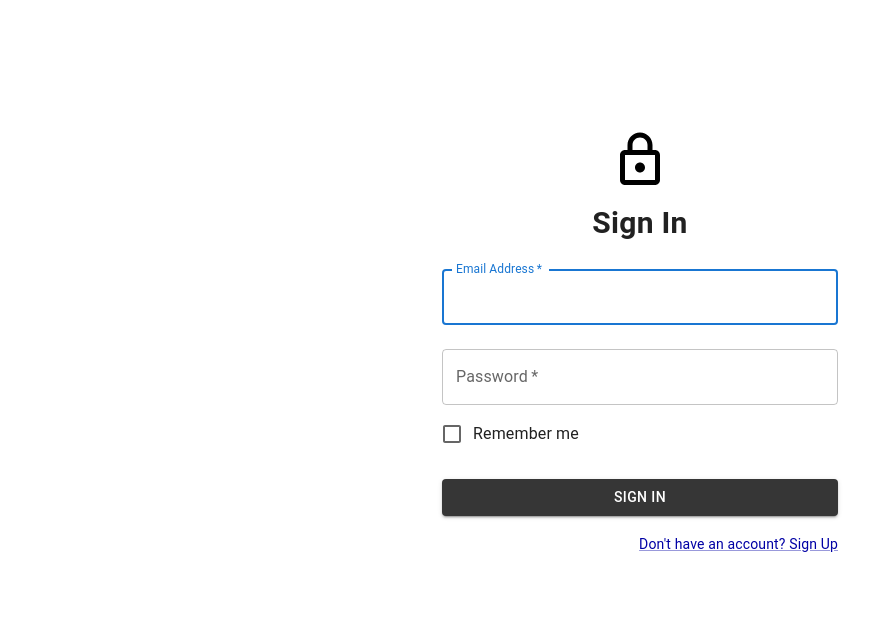
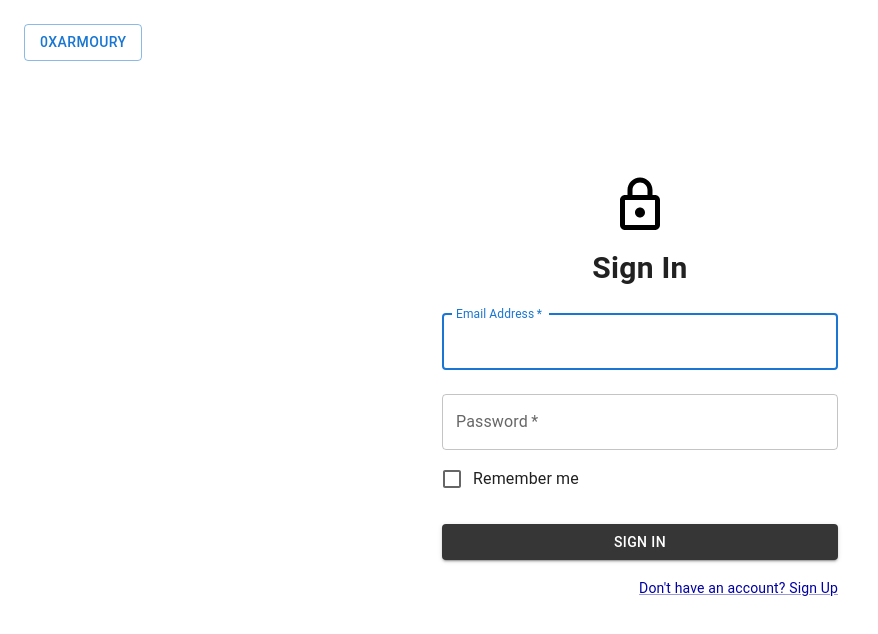
Before and after one commit to Hataeju/0xarmoury, a React (Create React App) app in the folder frontend/: page /SignIn in a window 1280 px wide. Shown: the top 634 px of the page, without its empty margins (0-878 px from the left). Built offline with nearby package versions, Linux system fonts and the light colour scheme.

Commit message:
add logo img

```diff
--- a/frontend/src/SignIn.js
+++ b/frontend/src/SignIn.js
@@ -28,11 +28,16 @@ export default function SignIn() {
 
   return (
     <ThemeProvider theme={theme}>
+      <Button variant="outlined" sx={{
+        margin: 3}}
+      >
+       0xARMOURY
+      </Button>
       <Container component="main" maxWidth="xs">
         <CssBaseline />
         <Box
           sx={{
-            marginTop: 15,
+            marginTop: 10,
             display: 'flex',
             flexDirection: 'column',
             alignItems: 'center',
```
Also changed, not shown: frontend/public/img/armoury_logo.png (added).
